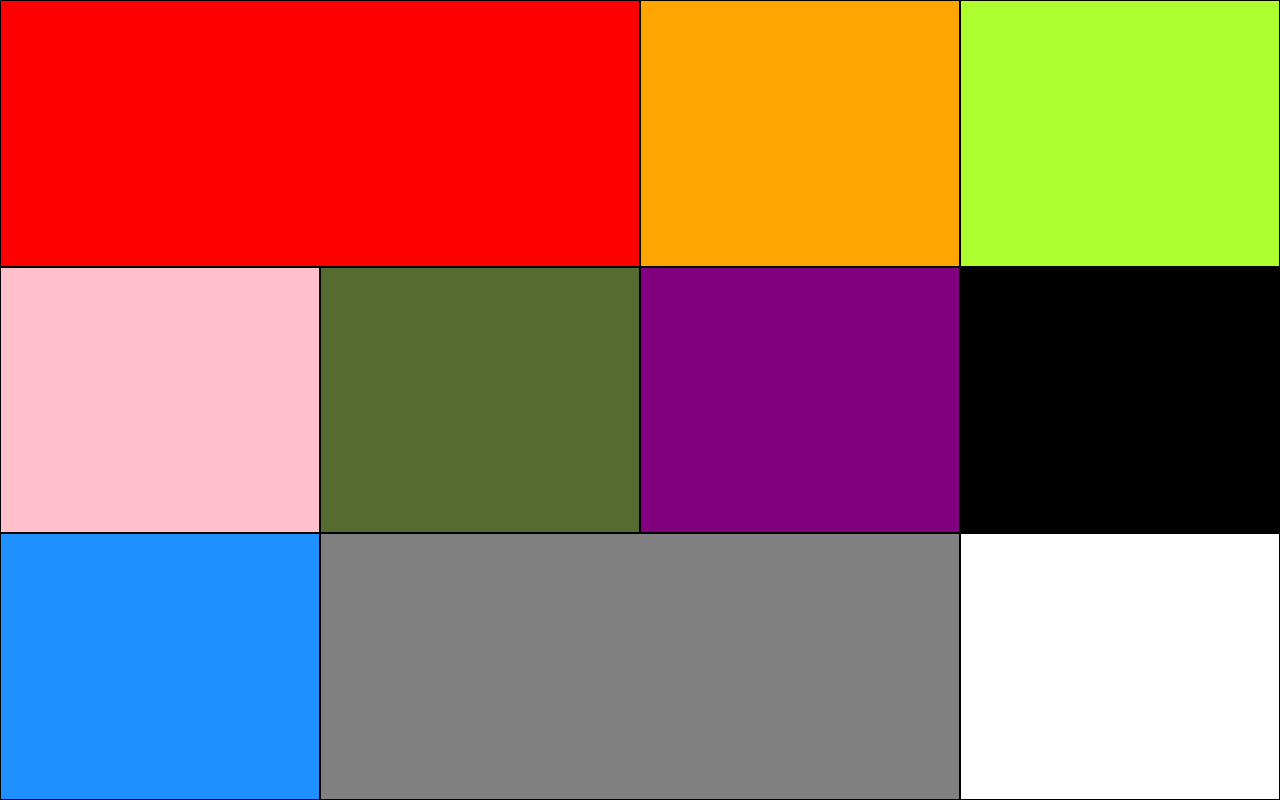
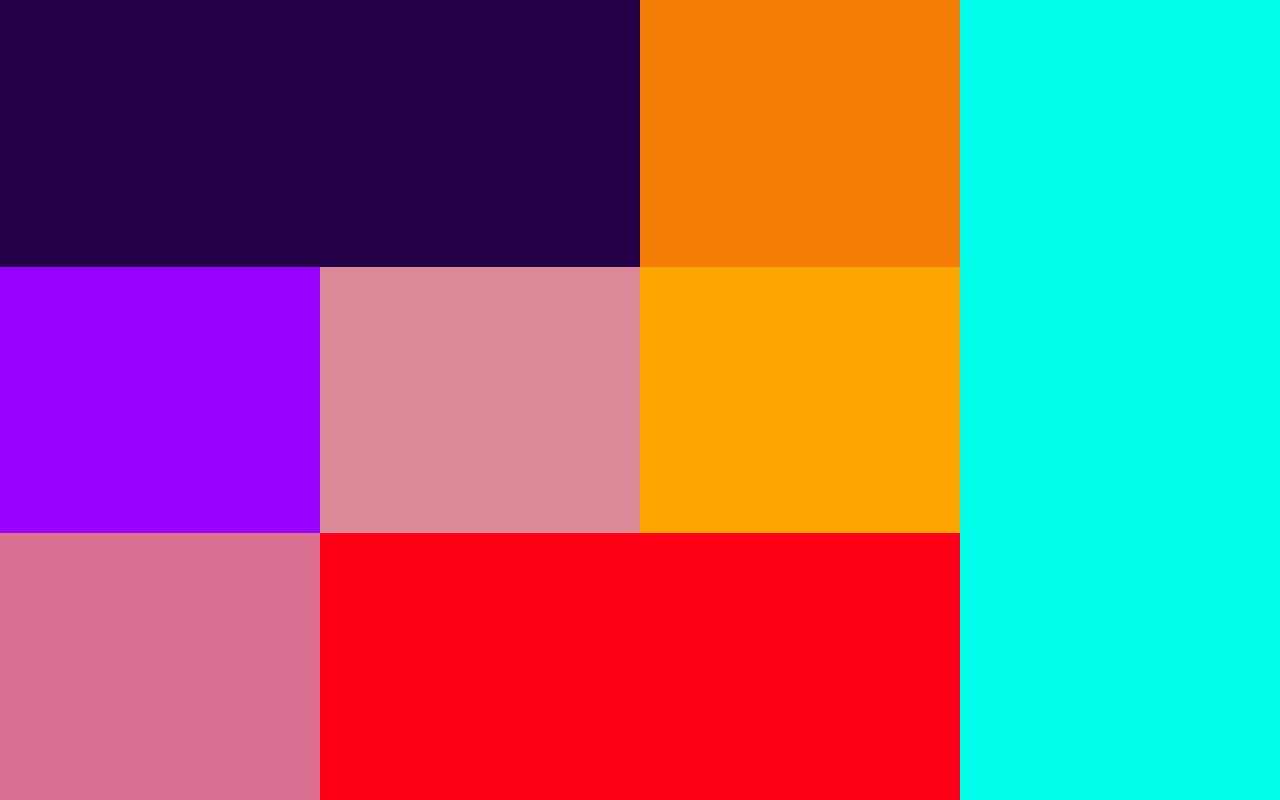
Before and after one commit to ShenanVindinu/css-cases-assignment, a plain HTML site: page case_6.html in a window 1280 px wide. Drawn offline with Linux system fonts and the light colour scheme.

Commit message:
case 6 css updated and  removed 2 divs

```diff
--- a/case_6.html
+++ b/case_6.html
@@ -8,73 +8,45 @@
     <style>
 
 
-        section {
-            width: 100%;
-            height: 100%;
-            position: absolute;
-            background-color: #ffdc57;
+        section{
+            width: 100vw;
+            height: 100vh;
+            background: #ffffff;
 
             display: grid;
-            grid-template-columns: 1fr 1fr 1fr 1fr;
-            grid-template-rows: 1fr 1fr 1fr;
-
-            /*grid-template-columns: repeat(4, 3fr);*/
+            grid-template-columns: repeat(4, 1fr);
         }
 
-        section>div {
-            border: 1px solid #000000;
-            background-color: orange;
-        }
-
-        section>div:nth-child(1) {
-            background-color: red;
+        section>div:nth-child(1){
+            background: #240148;
             grid-column: 1/3;
         }
 
-        section>div:nth-child(2) {
-            background-color: orange;
+        section>div:nth-child(2){
+            background: #f37c04;
         }
-
-        section>div:nth-child(3) {
-            background-color: greenyellow;
+        section>div:nth-child(3){
+            background: #00ffea;
+            grid-column: 4/5;
+            grid-row: 1/4;
         }
-
-        section>div:nth-child(4) {
-            background-color: pink;
+        section>div:nth-child(4){
+            background: #9900ff;
         }
-
-        section>div:nth-child(5) {
-            background-color: darkolivegreen;
+        section>div:nth-child(5){
+            background: #dc8998;
         }
-
-        section>div:nth-child(6) {
-            background-color: purple;
+        section>div:nth-child(6){
+            background: orange;
         }
-
-        section>div:nth-child(7) {
-            background-color: black;
+        section>div:nth-child(7){
+            background: palevioletred;
         }
-
-        section>div:nth-child(8) {
-            background-color: dodgerblue;
-        }
-
-        section>div:nth-child(9) {
-            background-color: grey;
+        section>div:nth-child(8){
+            background: #ff0016;
             grid-column: 2/4;
         }
 
-        section>div:nth-child(10) {
-            background-color: white;
-        }
-
-        section>div:nth-child(11) {
-            background-color: aquamarine;
-        }
-
-        section>div:nth-child(12) {
-            background-color: #ff002e;
-        }
 
     </style>
 
@@ -91,8 +63,6 @@
     <div></div>
     <div></div>
     <div></div>
-    <div></div>
-    <div></div>
 </section>
 
 </body>
```
